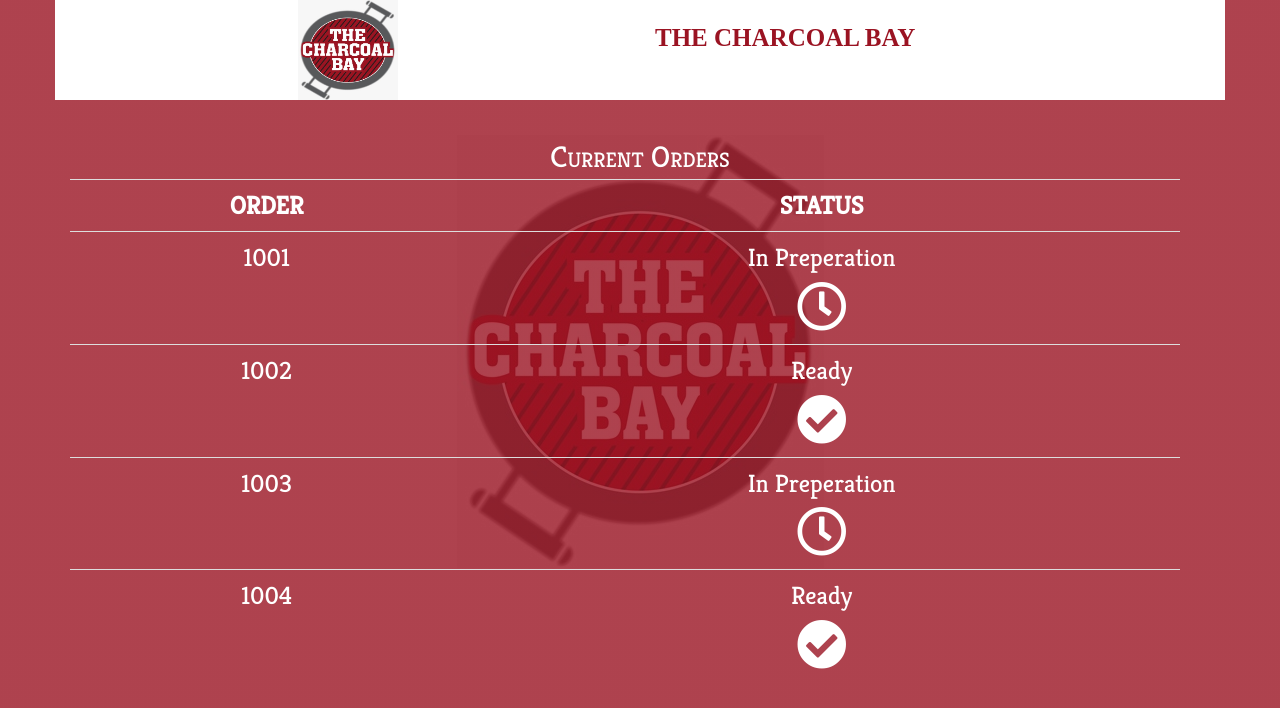
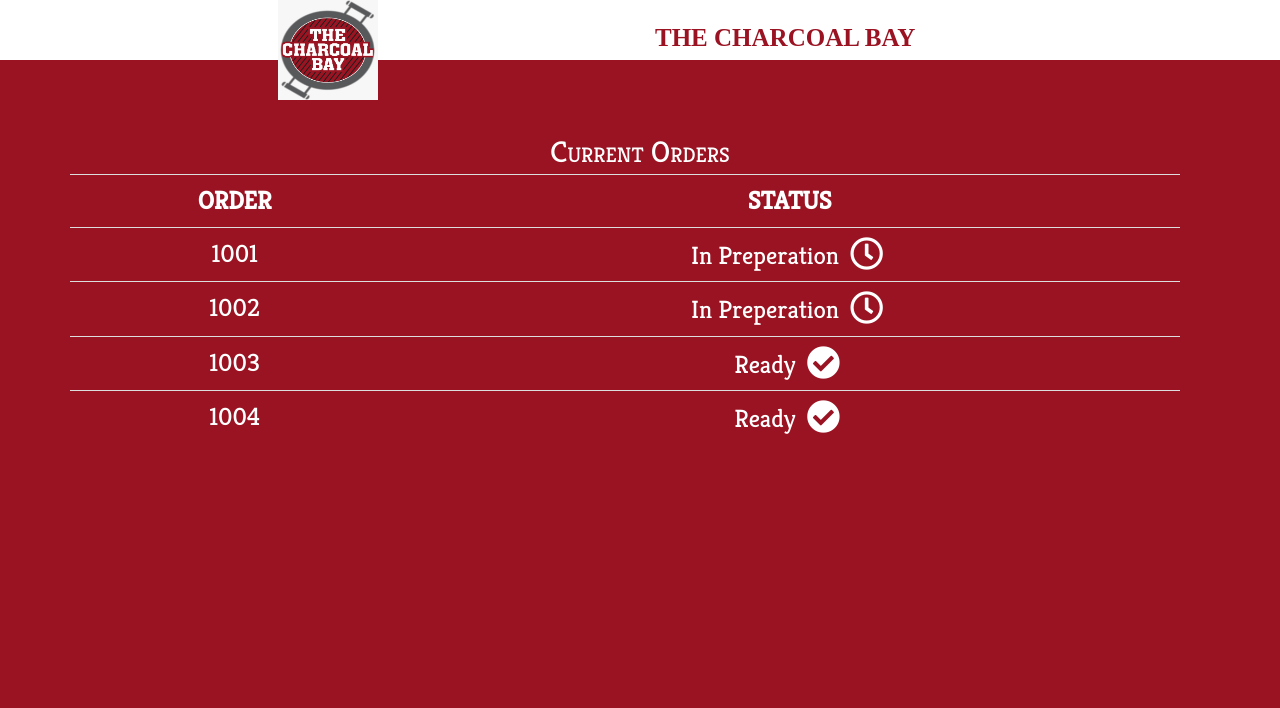
Before and after one commit to Aruna-Raju/Charcoal-bay, a plain HTML site: page index.html in a window 1280 px wide. Drawn offline with Linux system fonts and the light colour scheme; files that its build step writes are made by us from their sources; a web font is replaced by a local one.

Commit message:
sixth commit

```diff
--- a/index.html
+++ b/index.html
@@ -22,23 +22,25 @@
 	<style type="text/css">
 		body{
 			width: 100%;
-			background: linear-gradient(rgba(154,19,34,.8), rgba(154,19,34,.8)), url("image/charcoallogo.jpeg") no-repeat;
+			background: linear-gradient(rgba(154,19,34), rgba(154,19,34));
 			background-position: center;
 			font-family: 'Kreon';
 			font-size: 25px;
 
 			color: white;
 		}
+
 	</style>
 
 	</head>
 
 	<body>
-		<div class="container">
-			<div class="row" style="background-color: white">
+		<div class="container-fluid">
+			<div class="container-fluid row" style="background-color: white; height: 60px;">
 				<div class="col-md-6 col-sm-6 col-xs-6"><center><img src="image/charcoallogo.jpeg" width="100" height="100"></center></div>
 				<div class="col-md-6 col-sm-6 col-xs-6" style="color: #9A1322; padding-top: 20px; text-align: left; font-family: 'Kelly Slab'; text-transform: uppercase; font-weight: bolder;">The Charcoal Bay</div>
-			</div><br>
+			</div><br><br>
+			<div class="container">
 				<div class="row">
 					<center><span style="font-variant: small-caps; color: white; font-size: 30px;">Current Orders</span></center>
 				</div>
@@ -51,32 +53,32 @@
 						</tr>
 						<tr>
 							<td>1001</td>
-						<td>In Preperation<br>
-							<i class="far fa-clock fa-2x" style="padding: 5px; color: white;"></i>
+							<td>In Preperation
+								<i class="far fa-clock fa-lg" style="padding: 5px; color: white;"></i>
 							</td>
 						</tr>
 						<tr>
 							<td>1002</td>
-						<td>Ready<br>
-							<i class="fas fa-check-circle fa-2x" style="padding: 5px; color: white"></i>
+							<td>In Preperation
+								<i class="far fa-clock fa-lg" style="padding: 5px; color: white"></i>
 							</td>
 						</tr>
 						<tr>
 							<td>1003</td>
-						<td>In Preperation<br>
-							<i class="far fa-clock fa-2x" style="padding: 5px; color: white"></i>
+							<td>Ready
+								<i class="fas fa-check-circle fa-lg" style="padding: 5px; color: white"></i>
 							</td>
 						</tr>
 						<tr>
 							<td>1004</td>
-						<td>Ready<br>
-							<i class="fas fa-check-circle fa-2x" style="padding: 5px; color: white"></i>
+							<td>Ready
+								<i class="fas fa-check-circle fa-lg" style="padding: 5px; color: white"></i>
 							</td>
 						</tr>
 					</table></center>
 				</div>
 			</div>
-
+		</div>
 
 	</body>
 
```
Lines whose indentation alone changed are shown as unchanged.
